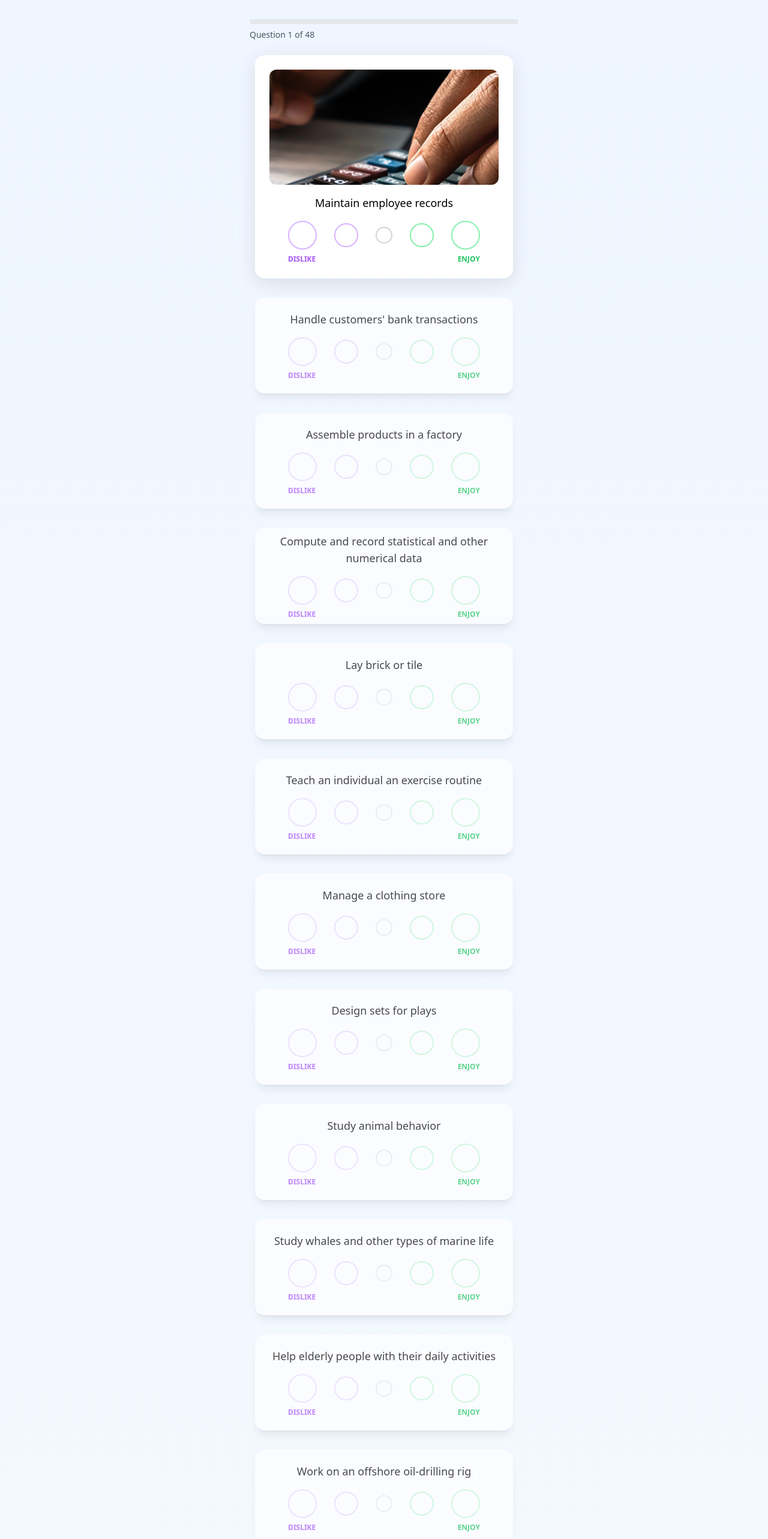
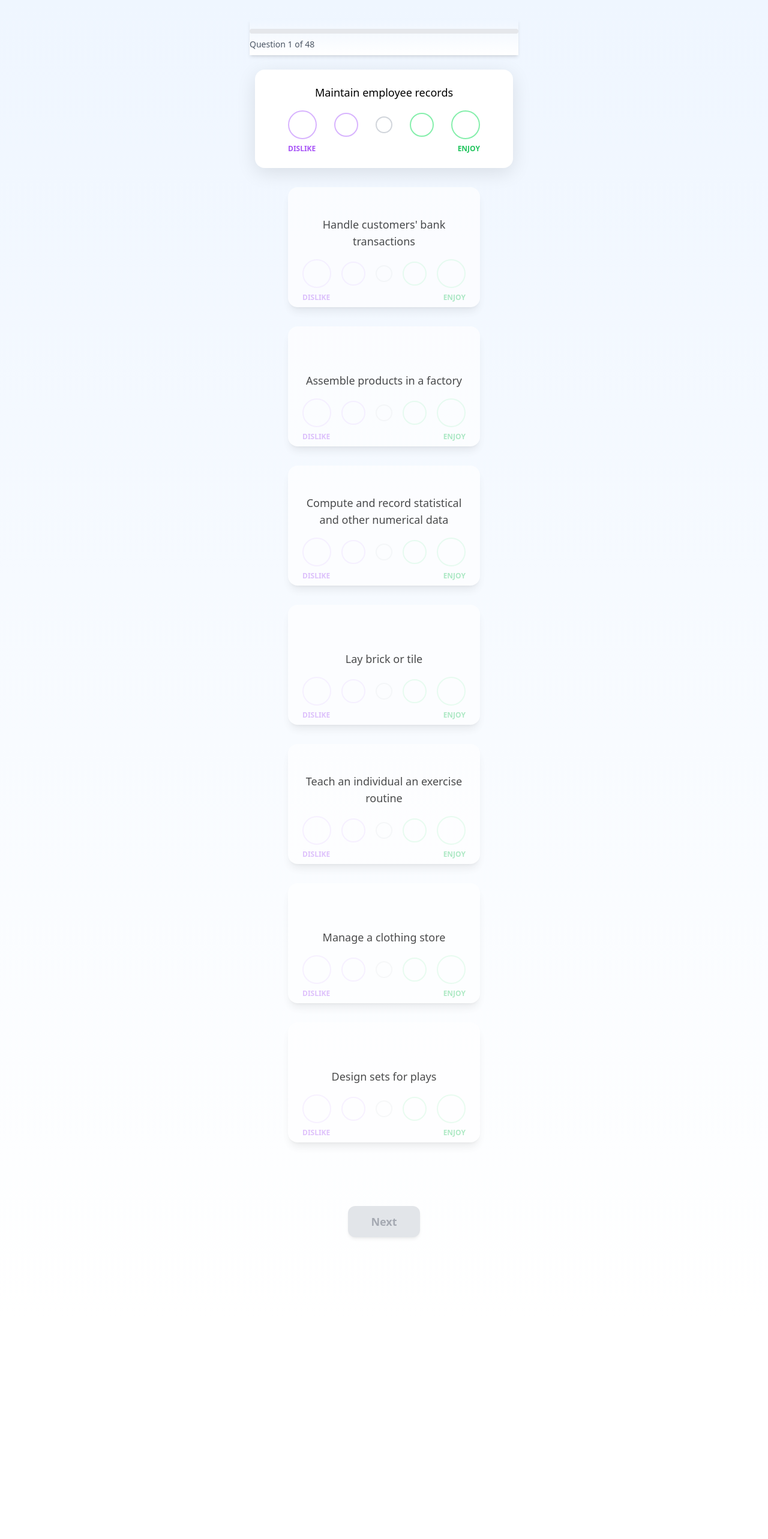
Before and after one commit to Dunkeshon/careerTest, a Nuxt app: page /test in a window 1280 px wide. Shown: the top 2565 px of the page at 60% size. After the commit the page ends 2200 px from the top, so only its background shows below. Built offline with nearby package versions, Linux system fonts and the light colour scheme.

Commit message:
pages done

```diff
--- a/components/QuestionCard.vue
+++ b/components/QuestionCard.vue
@@ -5,19 +5,24 @@
     @click="activate"
     ref="cardRef"
   >
-    <img
-      v-if="active || imageAnimating"
+    <NuxtImg
       src="/testImage.png"
       alt="Question Image"
-      class="w-full object-cover rounded-xl mb-4"
-      :class="[imageStateClass]"
-      @transitionend="onImageTransitionEnd"
+      class="question-image w-full object-cover rounded-xl mb-4"
+      :class="active ? 'image-active' : 'image-disabled'"
+      width="430"
+      height="192"
+      format="webp"
+      quality="70"
+      loading="lazy"
+      decoding="async"
     />
     <div class="question-text text-center mb-4 text-lg font-medium no-mx">
       {{ question }}
     </div>
     <div class="flex flex-col items-center w-full">
-      <div class="flex flex-row justify-between items-center w-full max-w-xs mx-auto gap-2">
+      <div class="flex flex-row justify-between items-center w-full max-w-xs mx-auto gap-2"
+           :class="!active ? 'opacity-50 pointer-events-none' : ''">
         <button
           v-for="n in 5"
           :key="n"
@@ -35,7 +40,8 @@
           </svg>
         </button>
       </div>
-      <div class="flex flex-row justify-between w-full max-w-xs mx-auto mt-2">
+      <div class="flex flex-row justify-between w-full max-w-xs mx-auto mt-2"
+           :class="!active ? 'opacity-50' : ''">
         <span class="text-xs text-purple-500 font-semibold">DISLIKE</span>
         <span class="text-xs text-green-500 font-semibold ml-auto">ENJOY</span>
       </div>
@@ -45,6 +51,7 @@
 
 <script setup>
 import { ref, watch, nextTick, computed } from 'vue'
+import { NuxtImg } from '#components'
 const props = defineProps({
   question: String,
   value: Number,
@@ -53,8 +60,6 @@ const props = defineProps({
 })
 const emit = defineEmits(['update:value', 'activate'])
 const cardRef = ref(null)
-const imageAnimating = ref(false)
-const imageState = ref('expanded')
 
 function select(n) {
   if (props.active) emit('update:value', n)
@@ -63,32 +68,11 @@ function activate() {
   if (!props.active) emit('activate', props.index)
 }
 
-// Scroll into view when activated
-watch(() => props.active, (newVal, oldVal) => {
+watch(() => props.active, (newVal) => {
   if (newVal) {
-    imageState.value = 'expanded'
-    imageAnimating.value = true
     nextTick(() => {
       cardRef.value?.scrollIntoView({ behavior: 'smooth', block: 'center' })
     })
-  } else if (oldVal && !newVal) {
-    // Start roll-down animation
-    imageState.value = 'collapsed'
-    imageAnimating.value = true
-  }
-})
-
-function onImageTransitionEnd(e) {
-  if (imageState.value === 'collapsed') {
-    imageAnimating.value = false
-  }
-}
-
-const imageStateClass = computed(() => {
-  if (imageState.value === 'expanded') {
-    return 'image-expanded'
-  } else {
-    return 'image-collapsed'
   }
 })
 
@@ -115,6 +99,7 @@ function circleFillClass(n) {
   cursor: pointer;
   transition:
     box-shadow 0.3s cubic-bezier(0.4, 0, 0.2, 1),
+    max-width 0.7s cubic-bezier(0.4, 0, 0.2, 1),
     max-height 1s cubic-bezier(0.4, 0, 0.2, 1),
     min-height 1s cubic-bezier(0.4, 0, 0.2, 1),
     height 1s cubic-bezier(0.4, 0, 0.2, 1),
@@ -122,32 +107,35 @@ function circleFillClass(n) {
     opacity 1s cubic-bezier(0.4, 0, 0.2, 1);
 }
 .active-card {
+  max-width: 430px;
   max-height: 600px;
   padding: 24px;
   box-shadow: 0 8px 32px rgba(0,0,0,0.10);
 }
 .inactive-card {
-  max-height: 160px;
-  min-height: 160px;
-  height: 160px;
+  max-width: 320px;
+  max-height: 200px;
+  min-height: 200px;
+  height: 200px;
   padding: 8px 24px;
   opacity: 0.7;
   display: flex;
   flex-direction: column;
-  justify-content: center;
+  justify-content: flex-end;
 }
-.image-expanded {
+.question-image {
   height: 192px;
+  width: 100%;
+  object-fit: cover;
+  transition: filter 0.5s, opacity 0.5s;
+}
+.image-active {
+  filter: none;
   opacity: 1;
-  transform: translateY(0);
-  transition: height 1s cubic-bezier(0.4, 0, 0.2, 1), opacity 1s cubic-bezier(0.4, 0, 0.2, 1), transform 1s cubic-bezier(0.4, 0, 0.2, 1);
 }
-.image-collapsed {
-  height: 0;
-  opacity: 0;
-  transform: translateY(60px);
-  margin-bottom: 0 !important;
-  transition: none !important;
+.image-disabled {
+  filter: grayscale(1) blur(2px) brightness(0.85);
+  opacity: 0.5;
 }
 img {
   display: block;
--- a/nuxt.config.ts
+++ b/nuxt.config.ts
@@ -2,7 +2,7 @@
 export default defineNuxtConfig({
   compatibilityDate: '2024-11-01',
   devtools: { enabled: true },
-  modules: ['@nuxtjs/tailwindcss'],
+  modules: ['@nuxtjs/tailwindcss', '@nuxt/image'],
   app: {
     head: {
       title: 'Career Assessment Test',
--- a/package.json
+++ b/package.json
@@ -10,6 +10,8 @@
     "postinstall": "nuxt prepare"
   },
   "dependencies": {
+    "@nuxt/image": "1.10.0",
+    "@nuxt/image-edge": "^1.3.0-28493895.369b747",
     "@nuxtjs/tailwindcss": "^6.14.0",
     "nuxt": "^3.17.2",
     "vue": "^3.5.13",
--- a/pages/test.vue
+++ b/pages/test.vue
@@ -2,36 +2,59 @@
   <div class="min-h-screen bg-gradient-to-b from-blue-50 to-white px-4 py-8">
     <div class="max-w-md mx-auto">
       <!-- Progress Bar -->
-      <div class="mb-6">
+      <div class="mb-6 sticky top-0 z-20 bg-gradient-to-b from-blue-50 to-white pt-4 pb-2 w-full max-w-md mx-auto shadow-md">
         <div class="h-2 bg-gray-200 rounded-full">
           <div
             class="h-2 bg-blue-600 rounded-full transition-all duration-300"
-            :style="{ width: `${(activeIndex / questions.length) * 100}%` }"
+            :style="{ width: `${(answeredCount / questions.length) * 100}%` }"
           ></div>
         </div>
         <p class="text-sm text-gray-600 mt-2">
-          Question {{ activeIndex + 1 }} of {{ questions.length }}
+          Question {{ answeredCount + 1 }} of {{ questions.length }}
         </p>
       </div>
 
-      <!-- Scrollable List of Questions -->
-      <div>
+      <!-- Paginated List of Questions -->
+      <div
+        ref="questionListRef"
+      >
         <QuestionCard
-          v-for="(question, idx) in questions"
-          :key="idx"
+          v-for="(question, idx) in pagedQuestions"
+          :key="pageStart + idx"
           :question="question"
-          :value="answers[idx]"
-          :active="activeIndex === idx"
-          :index="idx"
-          @update:value="onAnswer(idx, $event)"
+          :value="answers[pageStart + idx]"
+          :active="activeIndex === (pageStart + idx)"
+          :index="pageStart + idx"
+          :data-question-index="pageStart + idx"
+          @update:value="onAnswer(pageStart + idx, $event)"
           @activate="setActive"
         />
+        <!-- Next Button as Card -->
+        <div
+          v-if="!isLastPage"
+          class="question-card inactive-card flex items-center justify-center mb-8 mx-auto"
+          style="max-width: 320px; min-height: 200px; height: 200px;"
+          ref="nextButtonRef"
+        >
+          <div class="flex items-center justify-center w-full h-full">
+            <button
+              @click="handleNextClick"
+              aria-disabled="!isPageComplete"
+              class="px-8 py-3 text-lg font-semibold rounded-xl transition-colors duration-200 shadow-md"
+              :class="isPageComplete ? 'bg-blue-600 text-white hover:bg-blue-700' : 'bg-gray-300 text-gray-500 cursor-not-allowed opacity-60'"
+              style="min-width: 120px; min-height: 48px;"
+            >
+              Next
+            </button>
+          </div>
+        </div>
       </div>
 
       <!-- Submit Button -->
-      <div v-if="isAllQuestionsAnswered" class="flex justify-center mt-8">
+      <div v-if="isLastPage && isPageComplete" class="flex justify-center mt-8">
         <button
           @click="submitAnswers"
+          :disabled="!isAllQuestionsAnswered"
           class="px-8 py-4 bg-green-600 text-white rounded-xl text-lg font-semibold shadow-lg hover:bg-green-700 transition-colors duration-200"
         >
           Submit
@@ -45,12 +68,15 @@
 import { ref, computed, onMounted, nextTick } from 'vue'
 import QuestionCard from '~/components/QuestionCard.vue'
 
+const PAGE_SIZE = 8
 const questions = ref([])
 const answers = ref([])
 const activeIndex = ref(0)
+const page = ref(0)
 const isLoading = ref(true)
+const nextButtonRef = ref(null)
+const questionListRef = ref(null)
 
-// Load questions from CSV
 onMounted(async () => {
   try {
     const response = await fetch('/only questions.csv')
@@ -60,9 +86,13 @@ onMounted(async () => {
     isLoading.value = false
   } catch (error) {
     console.error('Error loading questions:', error)
-    // Handle error appropriately
   }
 })
+
+const pageStart = computed(() => page.value * PAGE_SIZE)
+const pageEnd = computed(() => Math.min(pageStart.value + PAGE_SIZE, questions.value.length))
+const pagedQuestions = computed(() => questions.value.slice(pageStart.value, pageEnd.value))
+const isLastPage = computed(() => pageEnd.value >= questions.value.length)
 
 function setActive(idx) {
   activeIndex.value = idx
@@ -70,18 +100,69 @@ function setActive(idx) {
 
 function onAnswer(idx, rating) {
   answers.value[idx] = rating
-  // Animate to next unanswered question
-  const nextIdx = answers.value.findIndex((a, i) => a === null && i > idx)
+  // Animate to next unanswered question on this page
+  const localIdx = idx - pageStart.value
+  const nextIdx = answers.value.findIndex((a, i) => a === null && i >= pageStart.value && i < pageEnd.value && i > idx)
   if (nextIdx !== -1) {
     setTimeout(() => setActive(nextIdx), 400)
-  } else if (idx < questions.value.length - 1) {
-    setTimeout(() => setActive(idx + 1), 400)
+  } else if (localIdx < pagedQuestions.value.length - 1) {
+    setTimeout(() => setActive(pageStart.value + localIdx + 1), 400)
+  } else {
+    // If last on page, scroll to next button
+    setTimeout(() => {
+      nextTick(() => {
+        nextButtonRef.value?.scrollIntoView({ behavior: 'smooth', block: 'center' })
+      })
+    }, 400)
   }
 }
+
+const isPageComplete = computed(() => {
+  for (let i = pageStart.value; i < pageEnd.value; i++) {
+    if (answers.value[i] === null) return false
+  }
+  return true
+})
 
 const isAllQuestionsAnswered = computed(() => {
   return answers.value.every(answer => answer !== null)
 })
+
+const answeredCount = computed(() => answers.value.filter(a => a !== null).length)
+
+function nextPage() {
+  // If not all questions on this page are answered, scroll to the first unanswered
+  for (let i = pageStart.value; i < pageEnd.value; i++) {
+    if (answers.value[i] === null) {
+      setActive(i)
+      return
+    }
+  }
+  // Otherwise, go to next page
+  page.value++
+  setActive(pageStart.value)
+  nextTick(() => {
+    questionListRef.value?.scrollIntoView({ behavior: 'smooth', block: 'start' })
+  })
+}
+
+function handleNextClick() {
+  if (isPageComplete.value) {
+    nextPage()
+  } else {
+    // Scroll to first unanswered on this page and make it active
+    for (let i = pageStart.value; i < pageEnd.value; i++) {
+      if (answers.value[i] === null) {
+        setActive(i)
+        nextTick(() => {
+          const el = document.querySelector(`[data-question-index='${i}']`)
+          el?.scrollIntoView({ behavior: 'smooth', block: 'center' })
+        })
+        break
+      }
+    }
+  }
+}
 
 const submitAnswers = async () => {
   try {
@@ -100,7 +181,6 @@ const submitAnswers = async () => {
     }
   } catch (error) {
     console.error('Error submitting answers:', error)
-    // Handle error appropriately
   }
 }
 </script>
```
Also changed, not shown: nuxt.config.mjs (added, +10 -0 lines), 2 other files (tests, documents, lock files or other folders).
